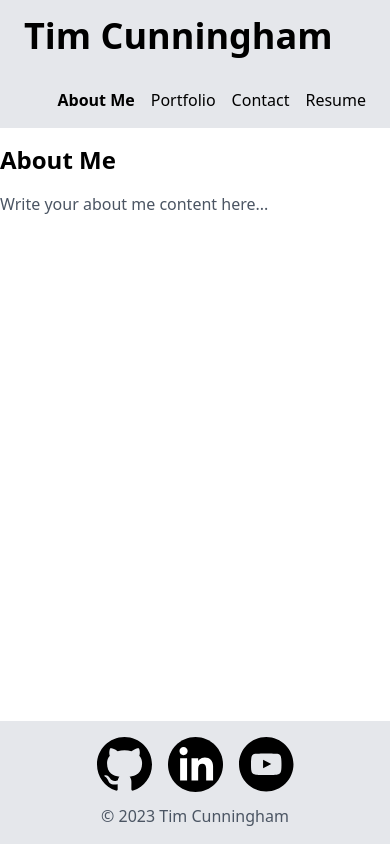
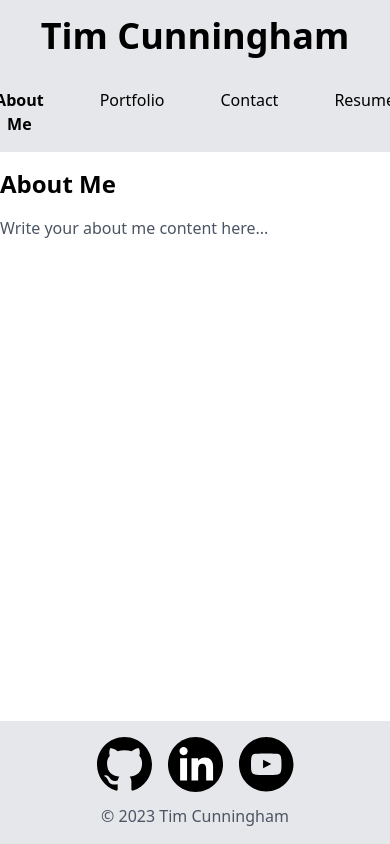
Before and after one commit to tcunningham203/react-portfolio, a React (Create React App) app: page / in a window 390 px wide. Built offline with nearby package versions, Linux system fonts and the light colour scheme.

Commit message:
nav bar css and media queries

```diff
--- a/src/App.js
+++ b/src/App.js
@@ -10,7 +10,7 @@ import Footer from './components/footer';
 function App() {
   return (
     <div className="App">
-   <Header />
+
    <NavBar />
 
         <Footer />
--- a/src/components/header.js
+++ b/src/components/header.js
@@ -1,11 +1,9 @@
 import React from 'react';
-import NavBar from './navbar';
 
 function Header() {
   return (
-    <header className="flex items-center justify-between py-4 px-6 bg-gray-200">
-      <h1 className="text-4xl font-bold">Tim Cunningham</h1>
-
+    <header className="flex  md:justify-center justify-between  py-4 px-6 bg-gray-200">
+      <h1 className="text-4xl font-bold ">Tim Cunningham</h1>
     </header>
   );
 }
--- a/src/components/navbar.js
+++ b/src/components/navbar.js
@@ -3,7 +3,7 @@ import ResumePage from './pages/resume';
 import ContactPage from './pages/contact';
 import PortfolioPage from './pages/portfolio';
 import AboutPage from './pages/aboutme';
-
+import Header from './header';
 function NavBar() {
   const [currentPage, setCurrentPage] = useState('aboutme');
 
@@ -23,9 +23,10 @@ function NavBar() {
   }
 
   return (
-    <div>
+    <div><div className='flex flex-row justify-around  bg-gray-200'>
+    <Header /><div className="hidden md:block pt-3">
       <nav className="flex items-center justify-end py-4 px-6 bg-gray-200">
-        <ul className="flex space-x-4">
+        <ul className="flex space-x-8">
           <li className={`${currentPage === 'aboutme' ? 'font-bold' : ''}`}>
             <button
               onClick={() => handlePageChange('aboutme')}
@@ -59,7 +60,47 @@ function NavBar() {
             </button>
           </li>
         </ul>
-      </nav>
+      </nav></div></div>
+      <div className="md:hidden ">
+      <nav className="flex justify-center py-4 px-6 bg-gray-200">
+        <ul className="flex space-x-14">
+          <li className={`${currentPage === 'aboutme' ? 'font-bold' : ''}`}>
+            <button
+              onClick={() => handlePageChange('aboutme')}
+              className="nav-link hover:text-blue-500"
+            >
+              About Me
+            </button>
+          </li>
+          <li className={`${currentPage === 'portfolio' ? 'font-bold' : ''}`}>
+            <button
+              onClick={() => handlePageChange('portfolio')}
+              className="nav-link hover:text-blue-500"
+            >
+              Portfolio
+            </button>
+          </li>
+          <li className={`${currentPage === 'contact' ? 'font-bold' : ''}`}>
+            <button
+              onClick={() => handlePageChange('contact')}
+              className="nav-link hover:text-blue-500"
+            >
+              Contact
+            </button>
+          </li>
+          <li className={`${currentPage === 'resume' ? 'font-bold' : ''}`}>
+            <button
+              onClick={() => handlePageChange('resume')}
+              className="nav-link hover:text-blue-500"
+            >
+              Resume
+            </button>
+          </li>
+        </ul>
+      </nav></div>
+
+
+
       <div>{content}</div>
     </div>
   );
```
